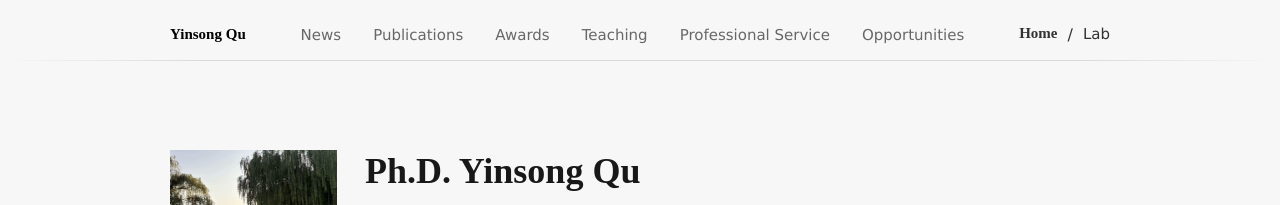
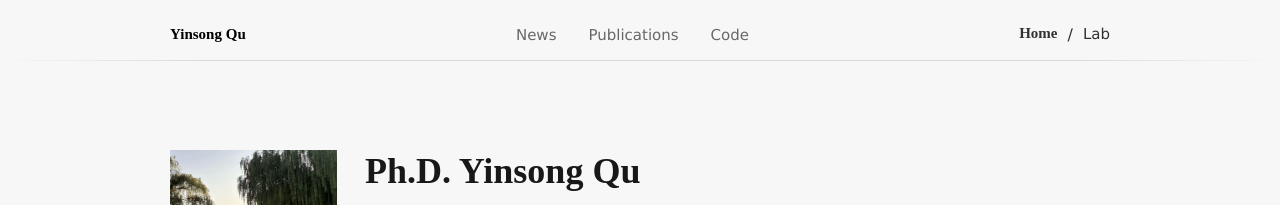
Before and after one commit to quyinsong/quyinsong.github.io, a plain HTML site: page index.html in a window 1280 px wide. Shown: the top 205 px of the page. Drawn offline with nearby package versions, Linux system fonts and the light colour scheme.

Commit message:
Update index.html

```diff
--- a/index.html
+++ b/index.html
@@ -15,14 +15,7 @@
             <div class="list-item">
               <a href="#publications">Publications</a>
             </div>
-            <div class="list-item"><a href="#awards">Awards</a></div>
-            <div class="list-item"><a href="#teaching">Teaching</a></div>
-            <div class="list-item">
-              <a href="#professional">Professional Service</a>
-            </div>
-            <div class="list-item">
-              <a href="#opportunities">Opportunities</a>
-            </div>
+            <div class="list-item"><a href="#awards">Code</a></div>
           </div>
           <div class="menu">
             <div class="menu-item active">
@@ -129,9 +122,6 @@
               <div class="button">
                 <a href="https://ieeexplore.ieee.org/document/10055129" class="arXiv">paper</a>
               </div>
-              <div class="button">
-                <a href="https://ieeexplore.ieee.org/document/10055129" class="arXiv">code</a>
-              </div>
             </div>
           </div>
         </div>
@@ -158,16 +148,7 @@
             <a href="#publications">Publications</a>
           </div>
           <div class="modal-content-item" id="link3">
-            <a href="#awards">Awards</a>
-          </div>
-          <div class="modal-content-item" id="link4">
-            <a href="#teaching">Teaching</a>
-          </div>
-          <div class="modal-content-item" id="link5">
-            <a href="#professional">Professional Service</a>
-          </div>
-          <div class="modal-content-item" id="link6">
-            <a href="#opportunities">Opportunities</a>
+            <a href="#awards">Code</a>
           </div>
         </div>
         <div class="modal-footer">
```
